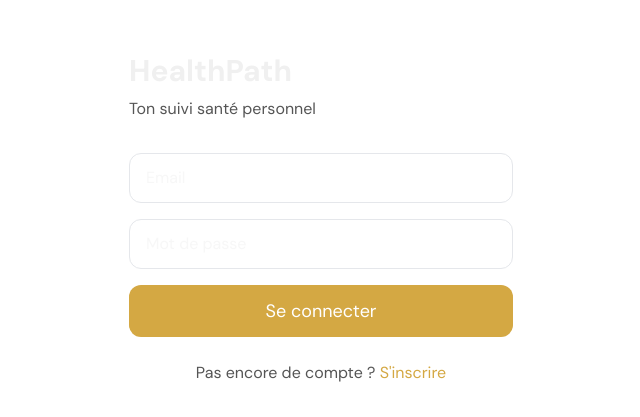
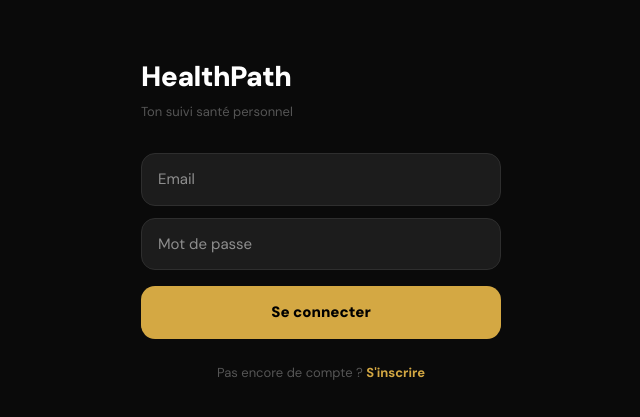
Before and after one commit to yh0an/health-path, a React (Vite) app in the folder client/: page /login in a window 1280 px wide. Shown: the part 181-598 px from the top of the page, without its empty margins (319-959 px from the left). Built offline with nearby package versions, Linux system fonts and the light colour scheme; no server answers.

Commit message:
fix(ui): dark theme on login and register pages

```diff
--- a/client/src/pages/LoginPage.tsx
+++ b/client/src/pages/LoginPage.tsx
@@ -2,7 +2,6 @@ import { useState } from 'react';
 import type { FormEvent } from 'react';
 import { Link, useNavigate } from 'react-router-dom';
 import { useAuth } from '../context/AuthContext';
-import { Button } from '../components/Button';
 
 export function LoginPage() {
   const { login } = useAuth();
@@ -26,32 +25,44 @@ export function LoginPage() {
     }
   };
 
+  const inputStyle = {
+    width: '100%', padding: '14px 16px', borderRadius: 14,
+    background: '#1c1c1c', border: '1px solid #2e2e2e',
+    color: '#fff', fontSize: 15, outline: 'none',
+    boxSizing: 'border-box' as const,
+  };
+
   return (
-    <div className="min-h-screen flex flex-col items-center justify-center px-6 bg-white">
-      <div className="w-full max-w-sm">
-        <h1 className="text-3xl font-bold text-label mb-2">HealthPath</h1>
-        <p className="text-secondary mb-8">Ton suivi santé personnel</p>
-        <form onSubmit={handleSubmit} className="flex flex-col gap-4">
+    <div style={{ minHeight: '100vh', background: '#0a0a0a', display: 'flex', flexDirection: 'column', alignItems: 'center', justifyContent: 'center', padding: '0 24px' }}>
+      <div style={{ width: '100%', maxWidth: 360 }}>
+        <div style={{ marginBottom: 32 }}>
+          <div style={{ fontSize: 28, fontWeight: 900, color: '#fff', letterSpacing: -0.5 }}>HealthPath</div>
+          <div style={{ fontSize: 13, color: '#555', marginTop: 4 }}>Ton suivi santé personnel</div>
+        </div>
+
+        <form onSubmit={handleSubmit} style={{ display: 'flex', flexDirection: 'column', gap: 12 }}>
           <input
             type="email" placeholder="Email" value={email}
             onChange={e => setEmail(e.target.value)}
-            className="w-full px-4 py-3 rounded-xl border border-gray-200 focus:outline-none focus:border-accent text-label"
-            required
+            style={inputStyle} required
           />
           <input
             type="password" placeholder="Mot de passe" value={password}
             onChange={e => setPassword(e.target.value)}
-            className="w-full px-4 py-3 rounded-xl border border-gray-200 focus:outline-none focus:border-accent text-label"
-            required
+            style={inputStyle} required
           />
-          {error && <p className="text-danger text-sm">{error}</p>}
-          <Button type="submit" disabled={loading} size="lg" className="w-full">
+          {error && <div style={{ fontSize: 13, color: '#f87171' }}>{error}</div>}
+          <button
+            type="submit" disabled={loading}
+            style={{ marginTop: 4, padding: '15px', borderRadius: 14, background: '#d4a843', border: 'none', color: '#000', fontSize: 15, fontWeight: 800, cursor: loading ? 'default' : 'pointer', opacity: loading ? 0.6 : 1 }}
+          >
             {loading ? 'Connexion...' : 'Se connecter'}
-          </Button>
+          </button>
         </form>
-        <p className="text-center text-secondary mt-6">
+
+        <p style={{ textAlign: 'center', color: '#555', fontSize: 13, marginTop: 24 }}>
           Pas encore de compte ?{' '}
-          <Link to="/register" className="text-accent font-medium">S'inscrire</Link>
+          <Link to="/register" style={{ color: '#d4a843', fontWeight: 700, textDecoration: 'none' }}>S'inscrire</Link>
         </p>
       </div>
     </div>
--- a/client/src/pages/RegisterPage.tsx
+++ b/client/src/pages/RegisterPage.tsx
@@ -2,7 +2,6 @@ import { useState } from 'react';
 import type { FormEvent } from 'react';
 import { Link, useNavigate } from 'react-router-dom';
 import { useAuth } from '../context/AuthContext';
-import { Button } from '../components/Button';
 
 export function RegisterPage() {
   const { register } = useAuth();
@@ -36,6 +35,13 @@ export function RegisterPage() {
     }
   };
 
+  const inputStyle = {
+    width: '100%', padding: '14px 16px', borderRadius: 14,
+    background: '#1c1c1c', border: '1px solid #2e2e2e',
+    color: '#fff', fontSize: 15, outline: 'none',
+    boxSizing: 'border-box' as const,
+  };
+
   const fields: { key: keyof typeof form; label: string; type: string; required: boolean }[] = [
     { key: 'name', label: 'Nom', type: 'text', required: true },
     { key: 'email', label: 'Email', type: 'email', required: true },
@@ -45,26 +51,33 @@ export function RegisterPage() {
   ];
 
   return (
-    <div className="min-h-screen flex flex-col items-center justify-center px-6 bg-white">
-      <div className="w-full max-w-sm">
-        <h1 className="text-3xl font-bold text-label mb-2">Créer un compte</h1>
-        <p className="text-secondary mb-8">Commence ton suivi aujourd'hui</p>
-        <form onSubmit={handleSubmit} className="flex flex-col gap-4">
+    <div style={{ minHeight: '100vh', background: '#0a0a0a', display: 'flex', flexDirection: 'column', alignItems: 'center', justifyContent: 'center', padding: '0 24px' }}>
+      <div style={{ width: '100%', maxWidth: 360 }}>
+        <div style={{ marginBottom: 32 }}>
+          <div style={{ fontSize: 28, fontWeight: 900, color: '#fff', letterSpacing: -0.5 }}>Créer un compte</div>
+          <div style={{ fontSize: 13, color: '#555', marginTop: 4 }}>Commence ton suivi aujourd'hui</div>
+        </div>
+
+        <form onSubmit={handleSubmit} style={{ display: 'flex', flexDirection: 'column', gap: 12 }}>
           {fields.map(({ key, label, type, required }) => (
             <input
               key={key} type={type} placeholder={label}
               value={form[key]} onChange={set(key)} required={required}
-              className="w-full px-4 py-3 rounded-xl border border-gray-200 focus:outline-none focus:border-accent text-label"
+              style={inputStyle}
             />
           ))}
-          {error && <p className="text-danger text-sm">{error}</p>}
-          <Button type="submit" disabled={loading} size="lg" className="w-full">
+          {error && <div style={{ fontSize: 13, color: '#f87171' }}>{error}</div>}
+          <button
+            type="submit" disabled={loading}
+            style={{ marginTop: 4, padding: '15px', borderRadius: 14, background: '#d4a843', border: 'none', color: '#000', fontSize: 15, fontWeight: 800, cursor: loading ? 'default' : 'pointer', opacity: loading ? 0.6 : 1 }}
+          >
             {loading ? 'Création...' : 'Créer mon compte'}
-          </Button>
+          </button>
         </form>
-        <p className="text-center text-secondary mt-6">
+
+        <p style={{ textAlign: 'center', color: '#555', fontSize: 13, marginTop: 24 }}>
           Déjà un compte ?{' '}
-          <Link to="/login" className="text-accent font-medium">Se connecter</Link>
+          <Link to="/login" style={{ color: '#d4a843', fontWeight: 700, textDecoration: 'none' }}>Se connecter</Link>
         </p>
       </div>
     </div>
```
